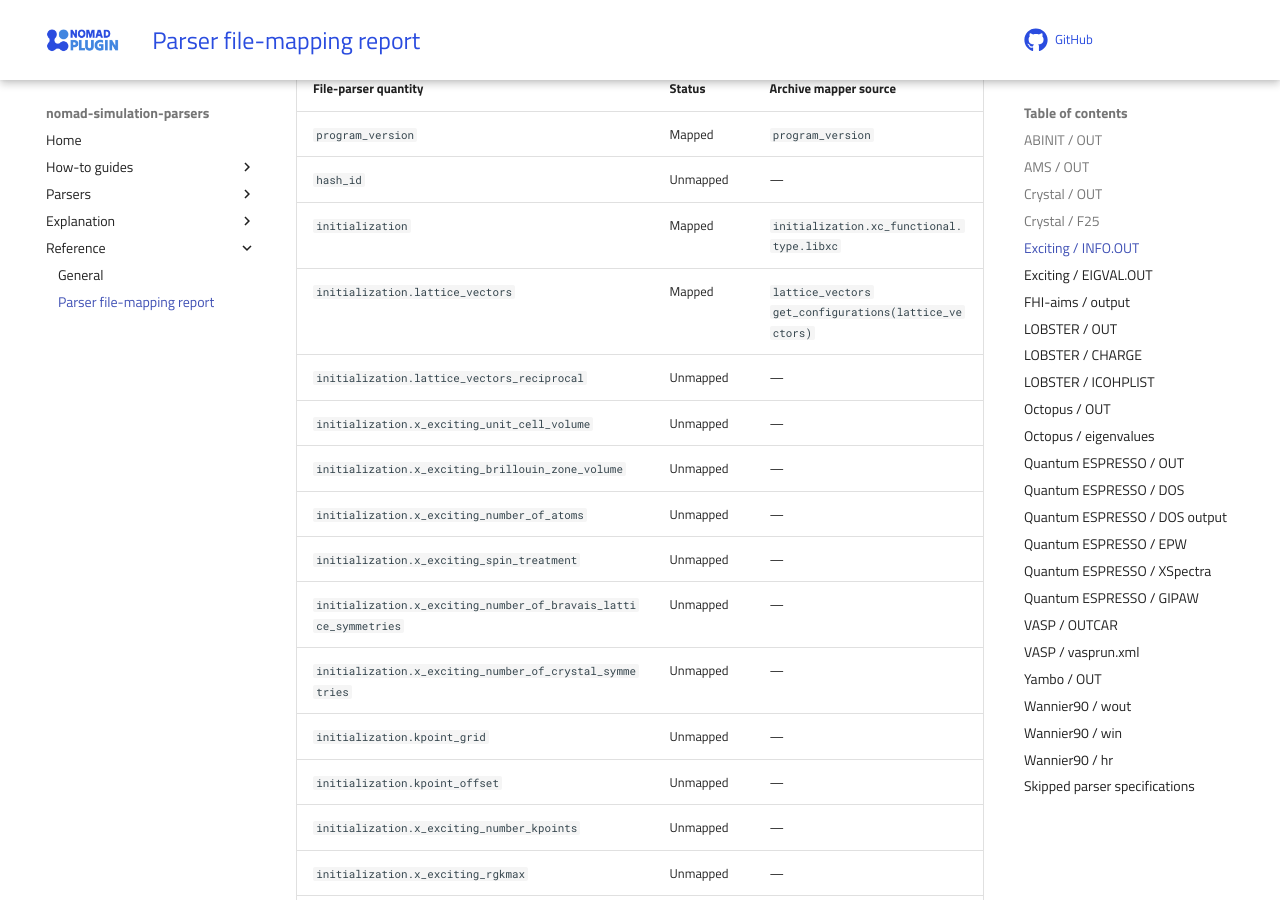
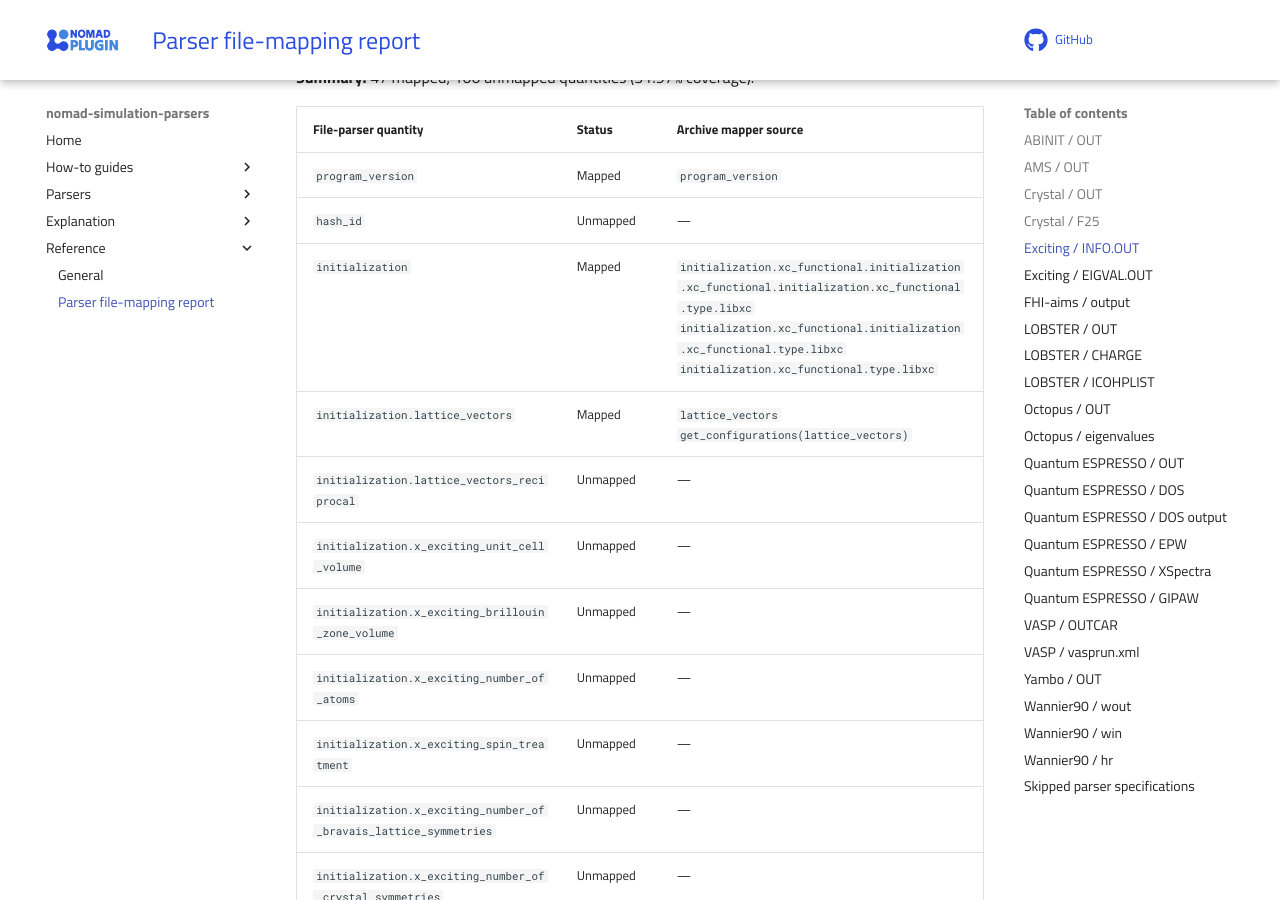
Before and after one commit to FAIRmat-NFDI/nomad-parser-plugins-simulation, an MkDocs documentation site: the page built from docs/reference/parser_mapping_report.md, in a window 1280 px wide and 900 px high, scrolled down 47977 px. Built offline with MkDocs 1.6.1 and Material for MkDocs 9.7.7, drawn with Linux system fonts in a browser that asks for light colours; comment, search, counter and statistics services are not loaded; some of the changed text lies outside the part shown.

Commit message:
Update mapping report

```diff
--- a/docs/reference/parser_mapping_report.md
+++ b/docs/reference/parser_mapping_report.md
@@ -804,7 +804,7 @@
 | --- | --- | --- |
 | `program_version` | Mapped | `program_version` |
 | `hash_id` | Unmapped | — |
-| `initialization` | Mapped | `initialization.xc_functional.type.libxc` |
+| `initialization` | Mapped | `initialization.xc_functional.initialization.xc_functional.initialization.xc_functional.type.libxc`<br>`initialization.xc_functional.initialization.xc_functional.type.libxc`<br>`initialization.xc_functional.type.libxc` |
 | `initialization.lattice_vectors` | Mapped | `lattice_vectors`<br>`get_configurations(lattice_vectors)` |
 | `initialization.lattice_vectors_reciprocal` | Unmapped | — |
 | `initialization.x_exciting_unit_cell_volume` | Unmapped | — |
@@ -848,7 +848,7 @@
 | `initialization.species.positions_format` | Mapped | `get_configurations(positions_format)` |
 | `initialization.species.positions` | Mapped | `positions`<br>`get_configurations(positions)` |
 | `initialization.potential_mixing` | Unmapped | — |
-| `initialization.xc_functional` | Mapped | `initialization.xc_functional.type.libxc` |
+| `initialization.xc_functional` | Mapped | `initialization.xc_functional.initialization.xc_functional.initialization.xc_functional.type.libxc`<br>`initialization.xc_functional.initialization.xc_functional.type.libxc`<br>`initialization.xc_functional.type.libxc` |
 | `initialization.xc_functional.type` | Mapped | `initialization.xc_functional.type.libxc` |
 | `initialization.xc_functional.name_reference` | Unmapped | — |
 | `initialization.xc_functional.parameters` | Unmapped | — |
@@ -2468,7 +2468,7 @@
 
 | File-parser quantity | Status | Archive mapper source |
 | --- | --- | --- |
-| `header` | Mapped | `header`<br>`header.program_name_version`<br>`header.start_date_time`<br>`header.xc_functional` |
+| `header` | Mapped | `header`<br>`header.header.header.xc_functional`<br>`header.header.xc_functional`<br>`header.program_name_version`<br>`header.start_date_time`<br>`header.xc_functional` |
 | `header.program_name_version` | Mapped | `header`<br>`header.program_name_version` |
 | `header.start_date_time` | Mapped | `header`<br>`header.start_date_time` |
 | `header.compile_parallel_version` | Mapped | `header` |
@@ -2640,7 +2640,7 @@
 
 | File-parser quantity | Status | Archive mapper source |
 | --- | --- | --- |
-| `header` | Mapped | `header`<br>`header.program_name_version`<br>`header.start_date_time`<br>`header.xc_functional` |
+| `header` | Mapped | `header`<br>`header.header.header.xc_functional`<br>`header.header.xc_functional`<br>`header.program_name_version`<br>`header.start_date_time`<br>`header.xc_functional` |
 | `header.program_name_version` | Mapped | `header`<br>`header.program_name_version` |
 | `header.start_date_time` | Mapped | `header`<br>`header.start_date_time` |
 | `header.compile_parallel_version` | Mapped | `header` |
```
Also changed, not shown: other parts of docs/reference/parser_mapping_report.md (+1 -1 lines).
